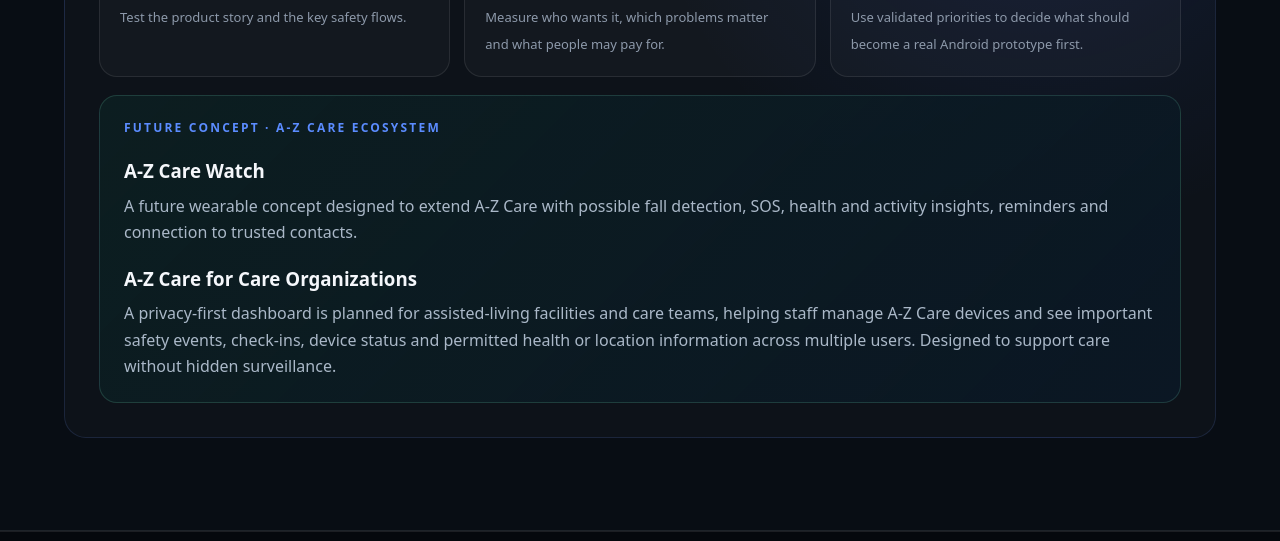
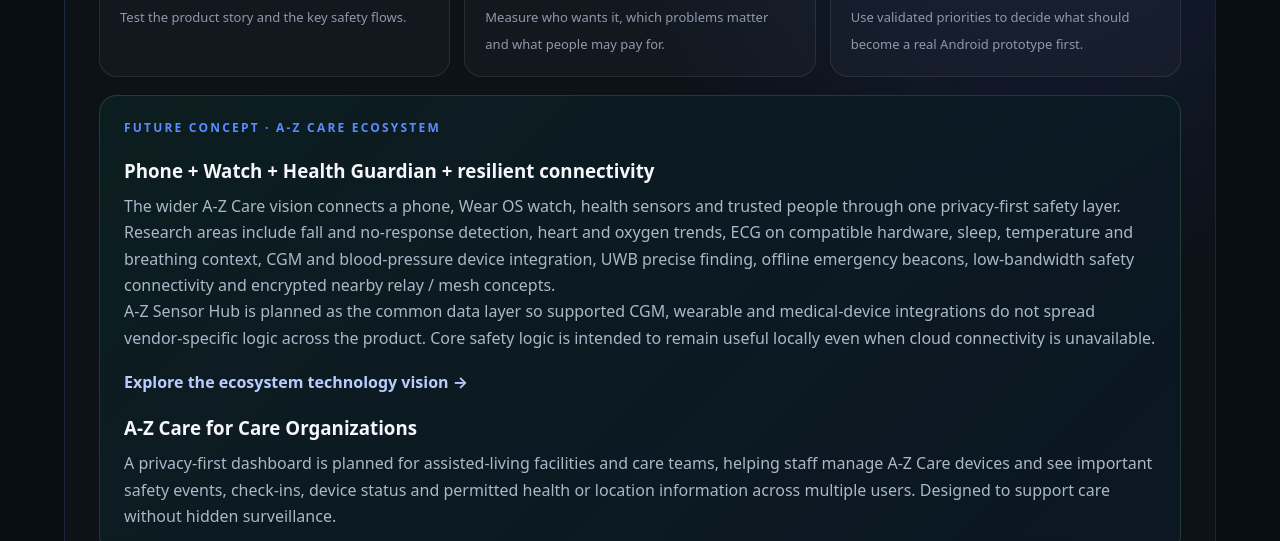
Before and after one commit to a-zcare/a-zcare.github.io, a website: page index.html in a window 1280 px wide. Shown: the part 8121-8662 px from the top of the page. Drawn offline with Linux system fonts and the light colour scheme.

Commit message:
Link expanded health and connectivity vision

```diff
--- a/index.html
+++ b/index.html
@@ -598,11 +598,22 @@
           </div>
           <div class="future-concept">
             <p class="eyebrow">FUTURE CONCEPT · A-Z CARE ECOSYSTEM</p>
-            <h3>A-Z Care Watch</h3>
+            <h3>Phone + Watch + Health Guardian + resilient connectivity</h3>
             <p>
-              A future wearable concept designed to extend A-Z Care with possible fall detection,
-              SOS, health and activity insights, reminders and connection to trusted contacts.
+              The wider A-Z Care vision connects a phone, Wear OS watch, health sensors and trusted
+              people through one privacy-first safety layer. Research areas include fall and
+              no-response detection, heart and oxygen trends, ECG on compatible hardware, sleep,
+              temperature and breathing context, CGM and blood-pressure device integration, UWB
+              precise finding, offline emergency beacons, low-bandwidth safety connectivity and
+              encrypted nearby relay / mesh concepts.
             </p>
+            <p>
+              A-Z Sensor Hub is planned as the common data layer so supported CGM, wearable and
+              medical-device integrations do not spread vendor-specific logic across the product.
+              Core safety logic is intended to remain useful locally even when cloud connectivity is
+              unavailable.
+            </p>
+            <a class="text-link" href="ecosystem.html">Explore the ecosystem technology vision →</a>
             <h3>A-Z Care for Care Organizations</h3>
             <p>
               A privacy-first dashboard is planned for assisted-living facilities and care teams,
```
